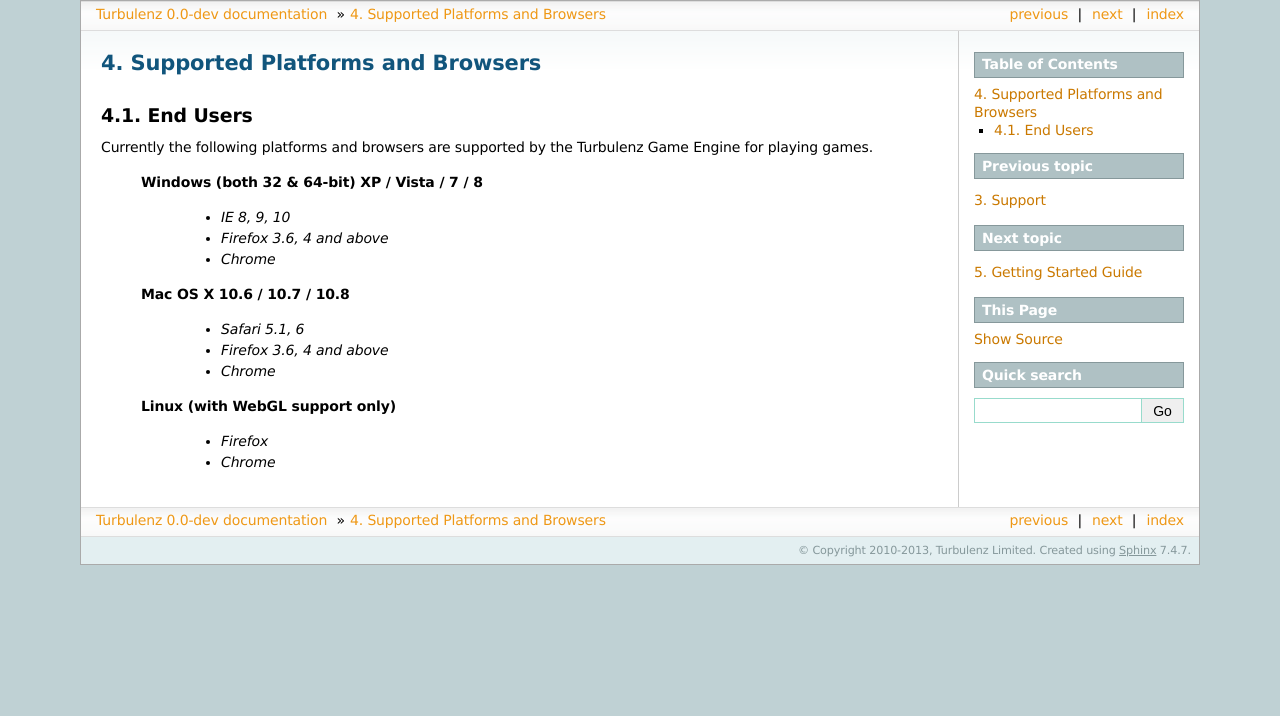
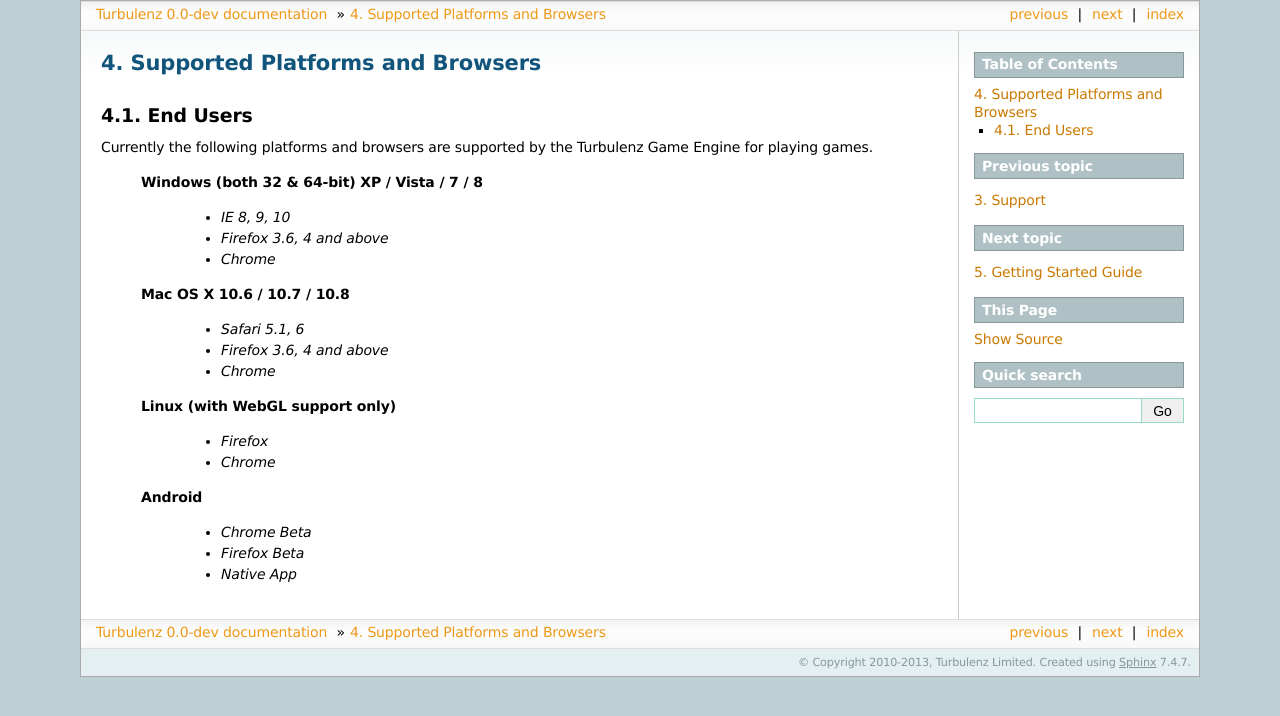
Before and after one commit to turbulenz/turbulenz_engine, a Sphinx documentation site: the page built from docs/source/end_user_support.rst, in a window 1280 px wide. Shown: the top 716 px of the page. Built offline with Sphinx 7.4.7, drawn with Linux system fonts in a browser that asks for light colours.

Commit message:
Added Android support listing to end user list

```diff
--- a/docs/source/end_user_support.rst
+++ b/docs/source/end_user_support.rst
@@ -32,3 +32,9 @@
 
   * *Firefox*
   * *Chrome*
+
+ **Android**
+
+  * *Chrome Beta*
+  * *Firefox Beta*
+  * *Native App*
```
